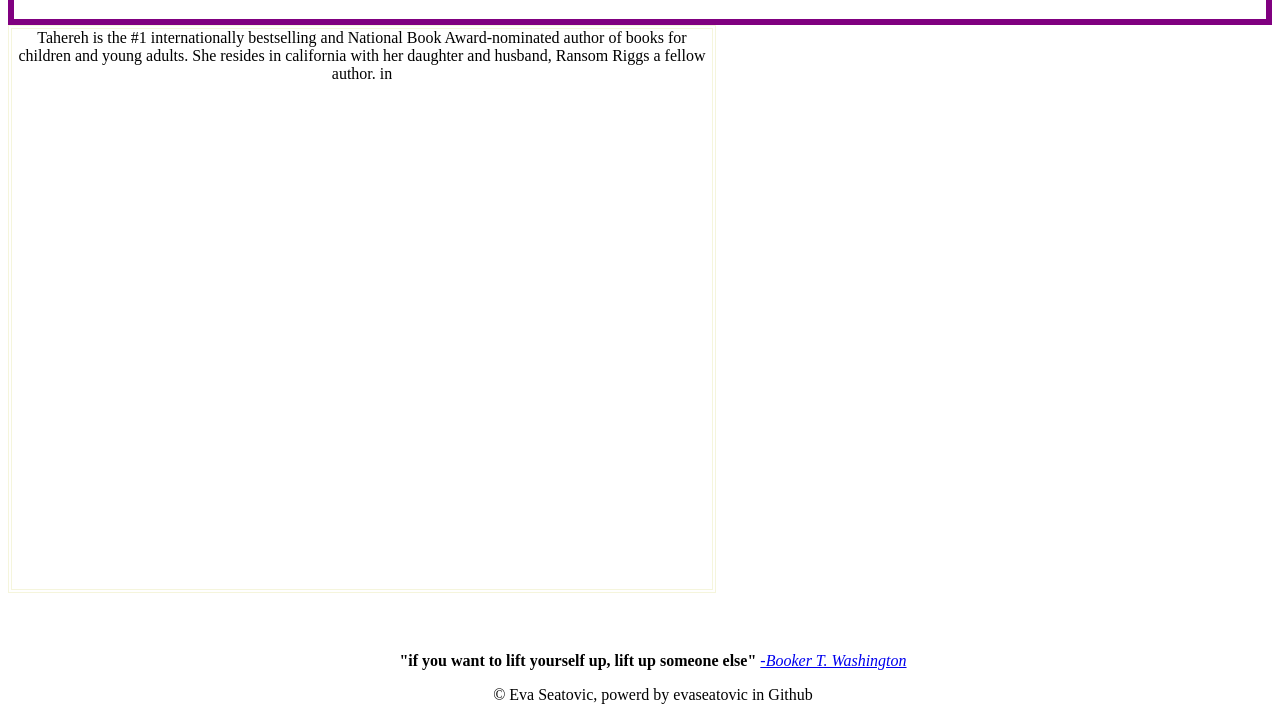
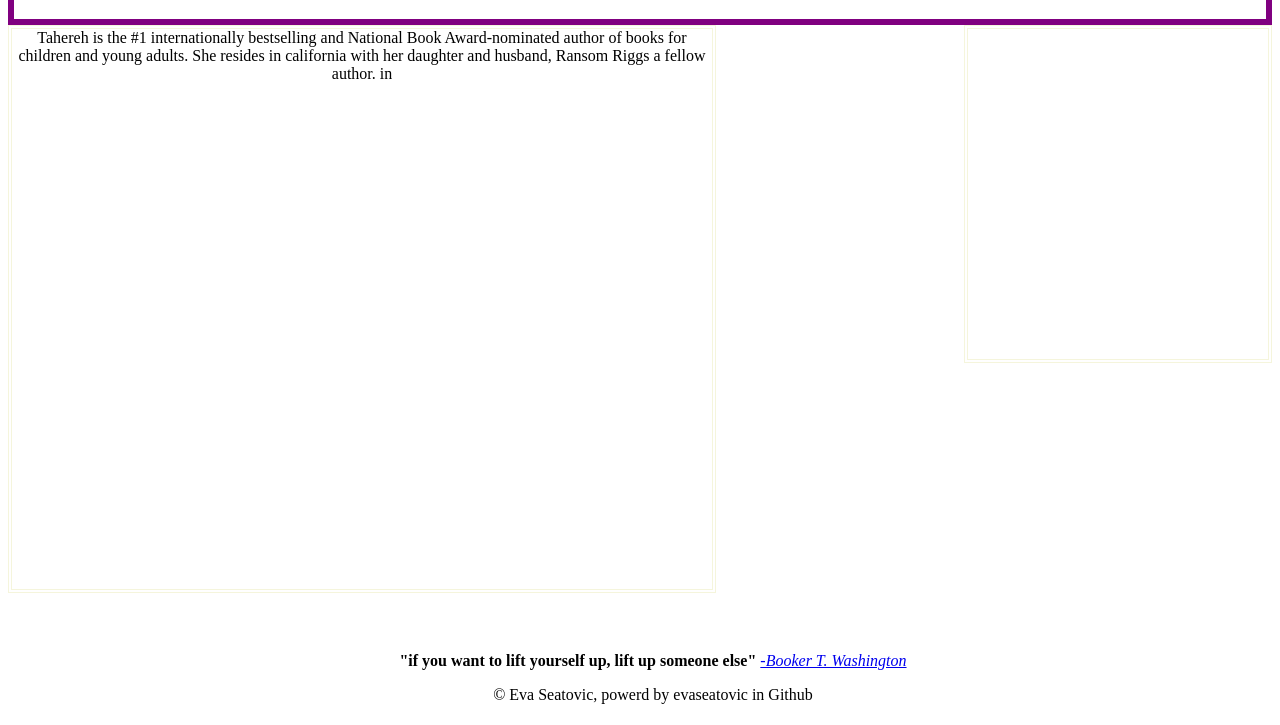
Before and after one commit to evaseatovic/promotions-website.github.io, a plain HTML site: page childpages/AboutPage.html in a window 1280 px wide. Shown: the part 75-800 px from the top of the page. Drawn offline with Linux system fonts and the light colour scheme.

Commit message:
Update AboutPage.html

```diff
--- a/childpages/AboutPage.html
+++ b/childpages/AboutPage.html
@@ -51,6 +51,14 @@
             text-align: center;
           border: 5px double rgb(255, 255, 255);
         }
+
+        .article {
+          width: 300px;
+          height: 330px;
+          float: right;
+          text-align: right;
+          border: 4px double beige;
+        }
     </style>
 
     </head>
@@ -58,7 +66,7 @@
       </header style="text-align: center"><div><h1>Tahereh Mafi</h1></div><header>
       <nav style="text-align: center;"></nav>
       <main class="main" style="text-align:center;">Tahereh is the #1 internationally bestselling and National Book Award-nominated author of books for children and young adults. She resides in california with her daughter and husband, Ransom Riggs a fellow author. in  </main>
-      <article style="text-align: center;"></article>
+      <article class="article"></article>
     </body>
 
     <footer class="footer">
```
